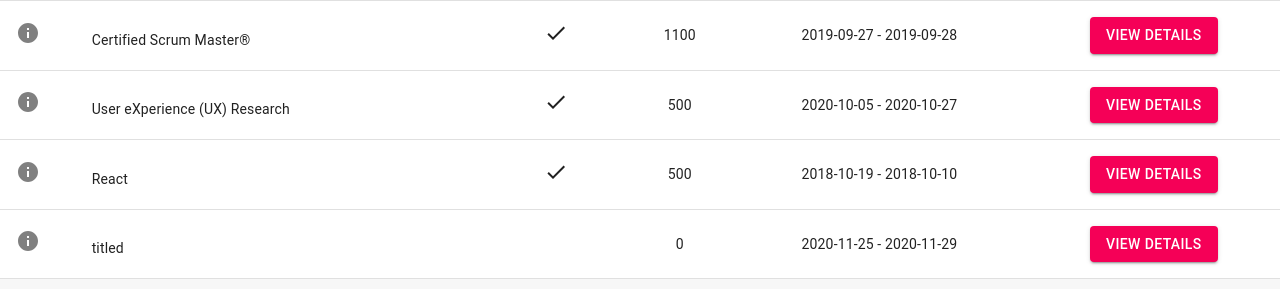
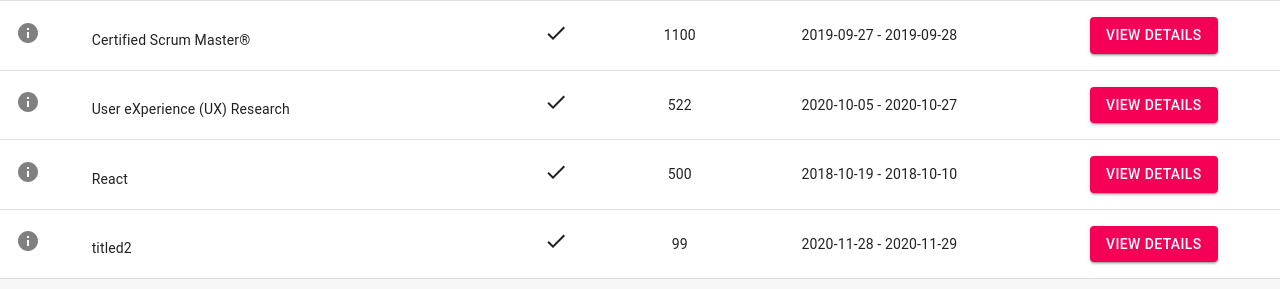
Before and after one commit to elmapaul/pfizer-test-project, a React (Create React App) app: page / in a window 1280 px wide. Shown: the part 663-952 px from the top of the page. Built offline with nearby package versions, Linux system fonts and the light colour scheme; data requests are answered from the project's data file.

Commit message:
Edit course with minor changes added

```diff
--- a/db.json
+++ b/db.json
@@ -46,7 +46,7 @@
       "title": "User eXperience (UX) Research",
       "imagePath": "/ui-ux.png",
       "price": {
-        "normal": 500,
+        "normal": "522",
         "early_bird": 450
       },
       "dates": {
@@ -81,21 +81,20 @@
       "description": "<p>This is a certified program by Athens Tech College, the first educational institution in Greece that specialises in computer science and ICT studies.</p><p>Participant’s registration (payment’s completion) implies full compliance and acceptance of Code.Learn Terms &amp; Conditions.</p>"
     },
     {
-      "id": "B5VKAaZ",
-      "title": "titled",
-      "imagePath": "",
+      "id": "B2HYGTH",
+      "title": "titled2",
+      "imagePath": "i2",
       "price": {
-        "normal": 0,
-        "early_bird": 0
+        "normal": "99",
+        "early_bird": "77"
       },
       "dates": {
-        "start_date": "2020-11-25",
+        "start_date": "2020-11-28",
         "end_date": "2020-11-29"
       },
-      "duration": "",
-      "open": false,
+      "duration": "d2",
+      "open": "false",
       "instructors": [
-        "01",
         "02"
       ],
       "description": ""
--- a/src/components/course/CourseDetails.js
+++ b/src/components/course/CourseDetails.js
@@ -79,7 +79,7 @@ export default function RecipeReviewCard() {
             setSnackIsOpen(true);
 
             setTimeout(() => {
-                history.goBack();
+                history.push("/");
             }, 1500);
         } catch {
             console.log("Error with deleting course!");
--- a/src/components/course/CourseForm.js
+++ b/src/components/course/CourseForm.js
@@ -55,10 +55,9 @@ const courseShape = {
 };
 
 export default function CourseForm({location}) {
-    const classes = useStyles();
-
     const { course, pathname } = location;
 
+    const classes = useStyles();
     const history = useHistory();
     const [newCourse, setNewCourse] = useState(course || courseShape);
 
@@ -118,11 +117,22 @@ export default function CourseForm({location}) {
         e.preventDefault();
 
         try {
-            await axios.post(`${API_HOST_NAME}/courses`, newCourse);
-            history.goBack();
+            let method = isNewCourse ? 'POST' : 'PATCH';
+            let url = `${API_HOST_NAME}/courses`;
+
+            if (!isNewCourse) url += '/' + course?.id;
+
+            await axios({
+                method,
+                url,
+                data: newCourse
+            });
+
+            alert("Success!");
         } catch (e) {
-            console.log("Error with adding new course!", e);
-            alert("Error with adding new course!");
+            alert("Fail!");
+        } finally {
+            history.push("/");
         }
     };
 
```
